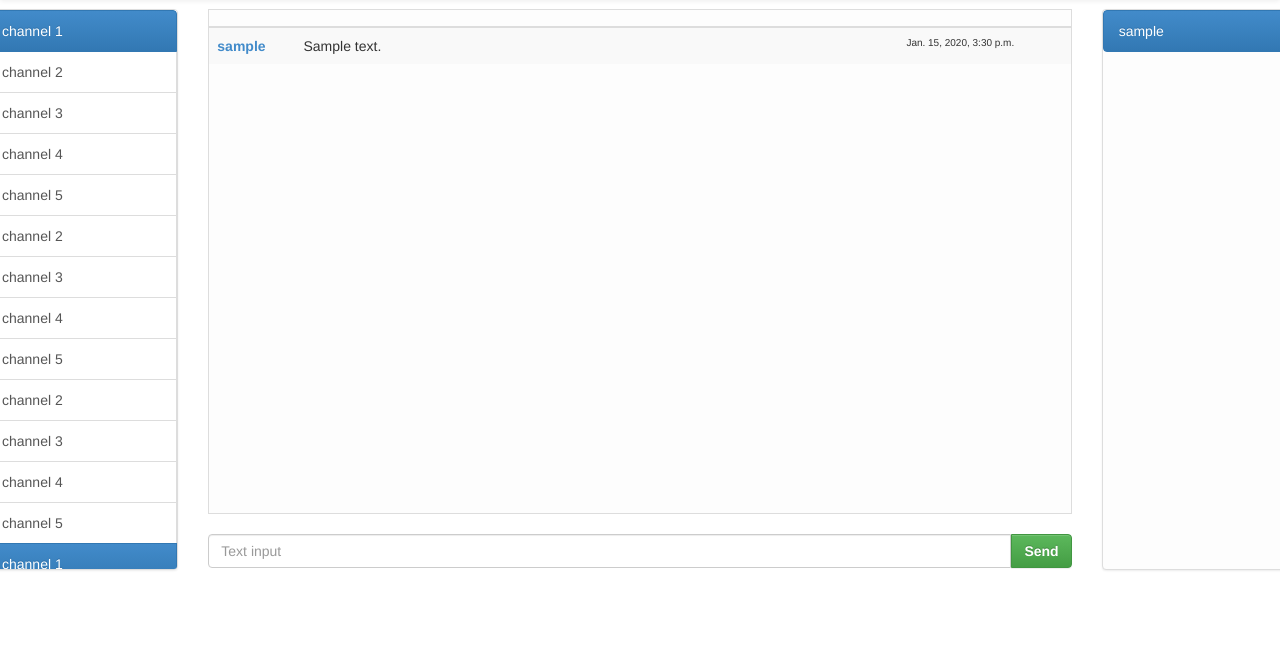
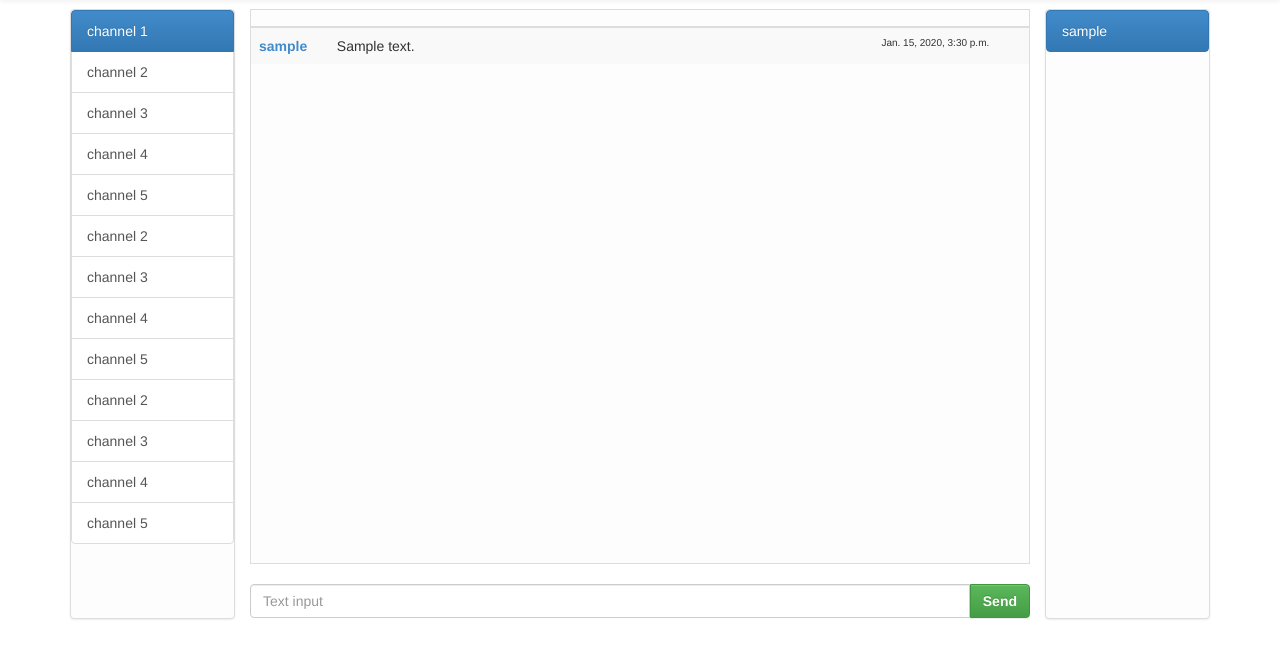
Before and after one commit to desouradeep/kickchat, a Django app: page /chat/ in a window 1280 px wide. Shown: the part 51-717 px from the top of the page. Run offline with Django 3.2, Linux system fonts and the light colour scheme; a user stored in the database is signed in; tables that the repository leaves empty hold one stand-in row (values such as "Sample post").

Commit message:
Fixed some minor bugs

```diff
--- a/search/views.py
+++ b/search/views.py
@@ -11,6 +11,8 @@ from profiles.models import user as user2
 activated_navbar_element = 'search'
 
 def index(request):
+    if not request.user.is_authenticated():
+        return redirect('/profile/login')
     user_not_found = False
     if request.GET.get('username'):
         client = user2.objects.filter(username=request.GET.get('username'))
--- a/templates/base.html
+++ b/templates/base.html
@@ -41,6 +41,16 @@
             {% if online == '1' %}
             <li><a>Logged in as  <b>{{current_user.username}}</b></a></li>
             <li  id='logout'><a href="/profile/logout">Logout</a></li>
+            {% else %}
+            <form method='POST' class='navbar-form navbar-right'>{% csrf_token %}
+                <div class='form-group'>
+                    <input class='form-control' type='text' placeholder='Username' name='username'>
+                </div>
+                <div class='form-group'>
+                    <input class='form-control' type='password' placeholder='Password' name='password'>
+                </div>
+                <button class='btn btn-info' type='submit'><b>Sign In</b></button>
+            </form>
             {% endif %}
         </ul>
     </div><!--/.nav-collapse -->
--- a/templates/chat/chat.html
+++ b/templates/chat/chat.html
@@ -3,26 +3,15 @@
 $(document).ready(function(){
     chat = $('#chat')[0]
     chat.click(chat.attr('class','active')
+    $('#chat-content"').scrollTop($('#chat-content"')[0].scrollHeight);
 })
 
     </script>
     {% block container_content %}
-    <div class="row" style="margin-left:-100px;margin-right:-100px; height:561px;">
+    <div class="row" style="height:610px;">
+
         <div class='col-xs-2' style='height:100%;'>
             <div class="list-group chat-messages">
-                <a href="#" class="list-group-item active">channel 1</a>
-                <a href="#" class="list-group-item">channel 2</a>
-                <a href="#" class="list-group-item">channel 3</a>
-                <a href="#" class="list-group-item">channel 4</a>
-                <a href="#" class="list-group-item">channel 5</a>
-                <a href="#" class="list-group-item">channel 2</a>
-                <a href="#" class="list-group-item">channel 3</a>
-                <a href="#" class="list-group-item">channel 4</a>
-                <a href="#" class="list-group-item">channel 5</a>
-                <a href="#" class="list-group-item">channel 2</a>
-                <a href="#" class="list-group-item">channel 3</a>
-                <a href="#" class="list-group-item">channel 4</a>
-                <a href="#" class="list-group-item">channel 5</a>
                 <a href="#" class="list-group-item active">channel 1</a>
                 <a href="#" class="list-group-item">channel 2</a>
                 <a href="#" class="list-group-item">channel 3</a>
@@ -40,8 +29,8 @@ $(document).ready(function(){
         </div>
 
 
-        <div class='col-xs-8' style='height:100%;'>
-            <div class="chat-content" style='height:90%;'>
+        <div class='col-xs-8 nopadding' style='height:100%;'>
+            <div class="chat-content" style='height:91%;'>
                 <div id="chat-messages" class="chat-messages">
                     <table class="table table-striped table-hover msg-box nomargin">
                         <thead class="nopadding">
@@ -55,7 +44,7 @@ $(document).ready(function(){
                             {% for m in msg %}
                             <tr>
                                 <td id="chat-messages-inner">
-                                    <a href='#'><b>{{ m.username }}</b></a>
+                                    <a href='/profile?username={{m.username}}'><b>{{ m.username }}</b></a>
                                 </td>
                                 <td>
                                     {{ m.message  }}
```
Lines whose indentation alone changed are shown as unchanged.
